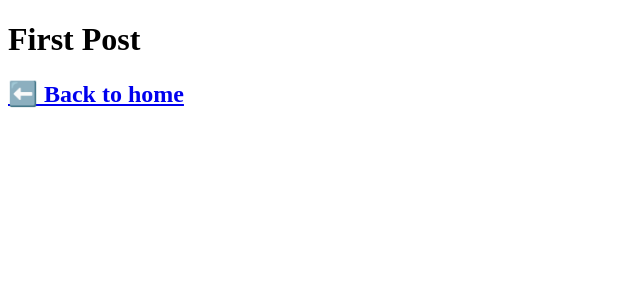
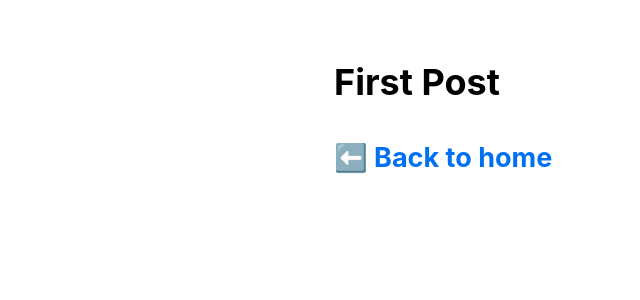
Before and after one commit to clifflee404/nextjs-blog-demo, a Next.js app: page /posts/first-post in a window 1280 px wide. Shown: the top 300 px of the page, without its empty margins (0-640 px from the left). Built offline with nearby package versions, Linux system fonts and the light colour scheme.

Commit message:
feat: add layout component & layout.module.css & _app.js & import global.css

```diff
--- /dev/null
+++ b/components/layout.js
@@ -0,0 +1,5 @@
+import styles from './layout.module.css'
+
+export default function Layout({ children }) {
+  return <div className={styles.container}>{children}</div>
+}
--- /dev/null
+++ b/components/layout.module.css
@@ -0,0 +1,5 @@
+.container {
+  max-width: 36rem;
+  padding: 0 1rem;
+  margin: 3rem auto 6rem;
+}
--- /dev/null
+++ b/pages/_app.js
@@ -0,0 +1,5 @@
+import '../styles/globals.css'
+
+export default function App({ Component, pageProps }){
+  return <Component {...pageProps}/>;
+}
--- a/pages/posts/first-post.js
+++ b/pages/posts/first-post.js
@@ -1,25 +1,25 @@
 import Link from "next/link"
 import Head from "next/head"
-import Script from "next/script"
+// import Script from "next/script"
+import Layout from "../../components/layout"
 
 export default function FirstPost() {
   return (
-    <>
+    <Layout>
       <Head>
         <title>First Post</title>
       </Head>
-      <Script
+      {/* <Script
         src="https://connect.facebook.net/en_US/sdk.js"
         strategy="lazyOnload"
         onLoad={() => {
           console.log(`script loaded correctly, window.FB has been populated`)
         }}
-      />
+      /> */}
       <h1>First Post</h1>
-
       <h2>
         <Link href="/">⬅️ Back to home</Link>
       </h2>
-    </>
+    </Layout>
   )
 }
--- a/styles/globals.css
+++ b/styles/globals.css
@@ -2,37 +2,26 @@
 body {
   padding: 0;
   margin: 0;
-  font-family: Inter, -apple-system, BlinkMacSystemFont, Segoe UI, Roboto,
-    Oxygen, Ubuntu, Cantarell, Fira Sans, Droid Sans, Helvetica Neue, sans-serif;
-}
-
-a {
-  color: inherit;
-  text-decoration: none;
+  font-family: -apple-system, BlinkMacSystemFont, Segoe UI, Roboto, Oxygen, Ubuntu,
+    Cantarell, Fira Sans, Droid Sans, Helvetica Neue, sans-serif;
+  line-height: 1.6;
+  font-size: 18px;
 }
 
 * {
   box-sizing: border-box;
 }
 
+a {
+  color: #0070f3;
+  text-decoration: none;
+}
+
+a:hover {
+  text-decoration: underline;
+}
+
 img {
   max-width: 100%;
-  height: auto;
+  display: block;
 }
-
-h1,
-h2,
-p,
-ul {
-  margin: 0;
-}
-
-ul {
-  padding: 0;
-  list-style: none;
-}
-
-button {
-  padding: 0.5rem 1rem;
-  font-weight: bold;
-}
```
